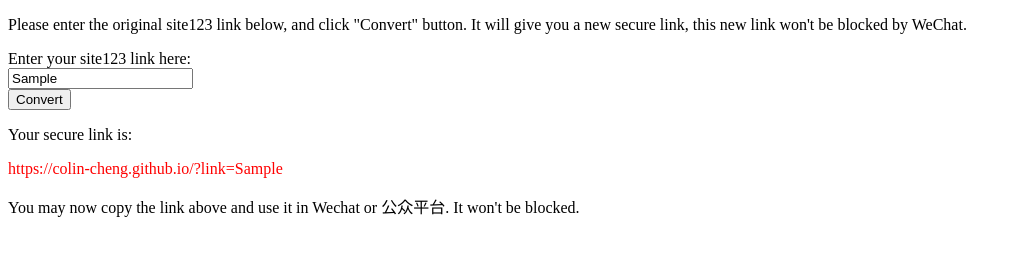
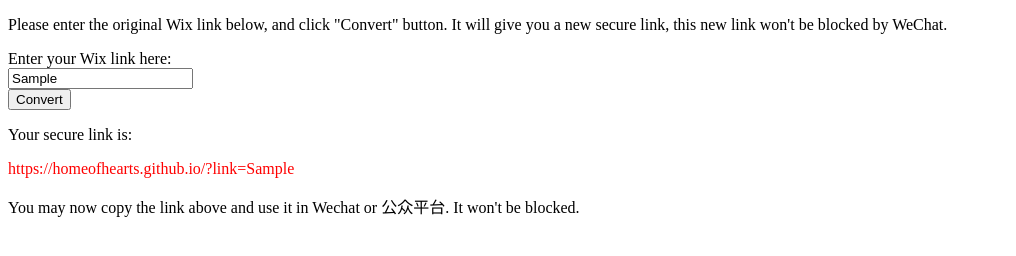
Before and after one commit to homeofheart/homeofheart.github.io, a plain HTML site: page convert/index.html in a window 1280 px wide. Both pictures are taken after typing "Sample" into the empty fields and a click on the button "Convert". Shown: the whole page, without its empty margins (0-1016 px from the left). Drawn offline with Linux system fonts and the light colour scheme.

Commit message:
Update index.html

```diff
--- a/convert/index.html
+++ b/convert/index.html
@@ -10,7 +10,7 @@
     var element_res = document.getElementById("result");
     var element_newLink = document.getElementById("newLink");
     element_res.setAttribute("style", "");
-    element_newLink.innerHTML= "https://colin-cheng.github.io/?link=" + res;
+    element_newLink.innerHTML= "https://homeofhearts.github.io/?link=" + res;
 }
 </script>
 
@@ -19,10 +19,10 @@
 
 <body>
 
-  <p>Please enter the original site123 link below, and click "Convert" button. It will give you a new secure link, this new link won't be blocked by WeChat.</p>
+  <p>Please enter the original Wix link below, and click "Convert" button. It will give you a new secure link, this new link won't be blocked by WeChat.</p>
 
   <form name="form" action="" method="GET">
-    <label for="link">Enter your site123 link here:</label><br>
+    <label for="link">Enter your Wix link here:</label><br>
     <input type="text" id="link" name="link"><br>
     <input type="button" name="button" value="Convert" onClick="showResult(this.form)">
   </form>
```
